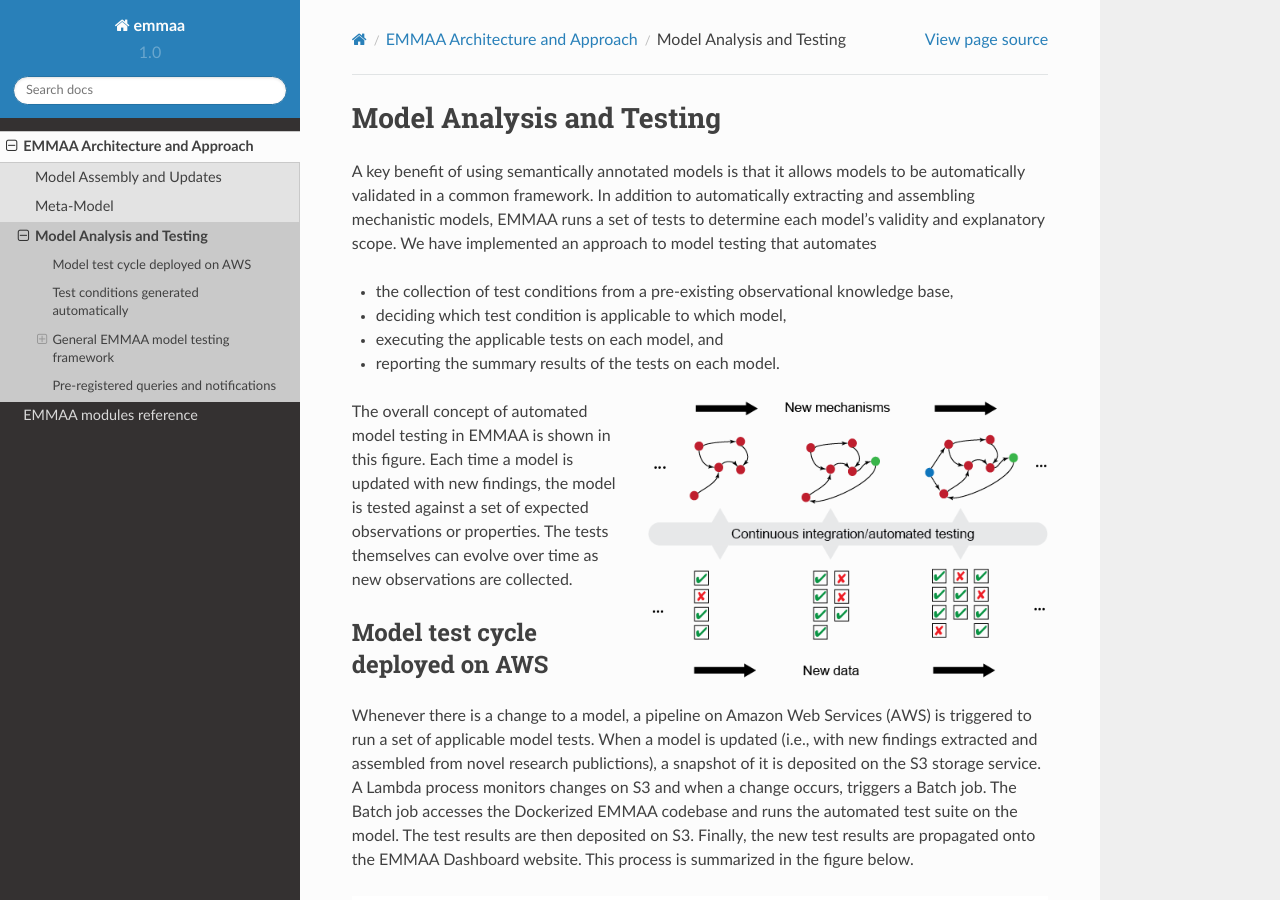
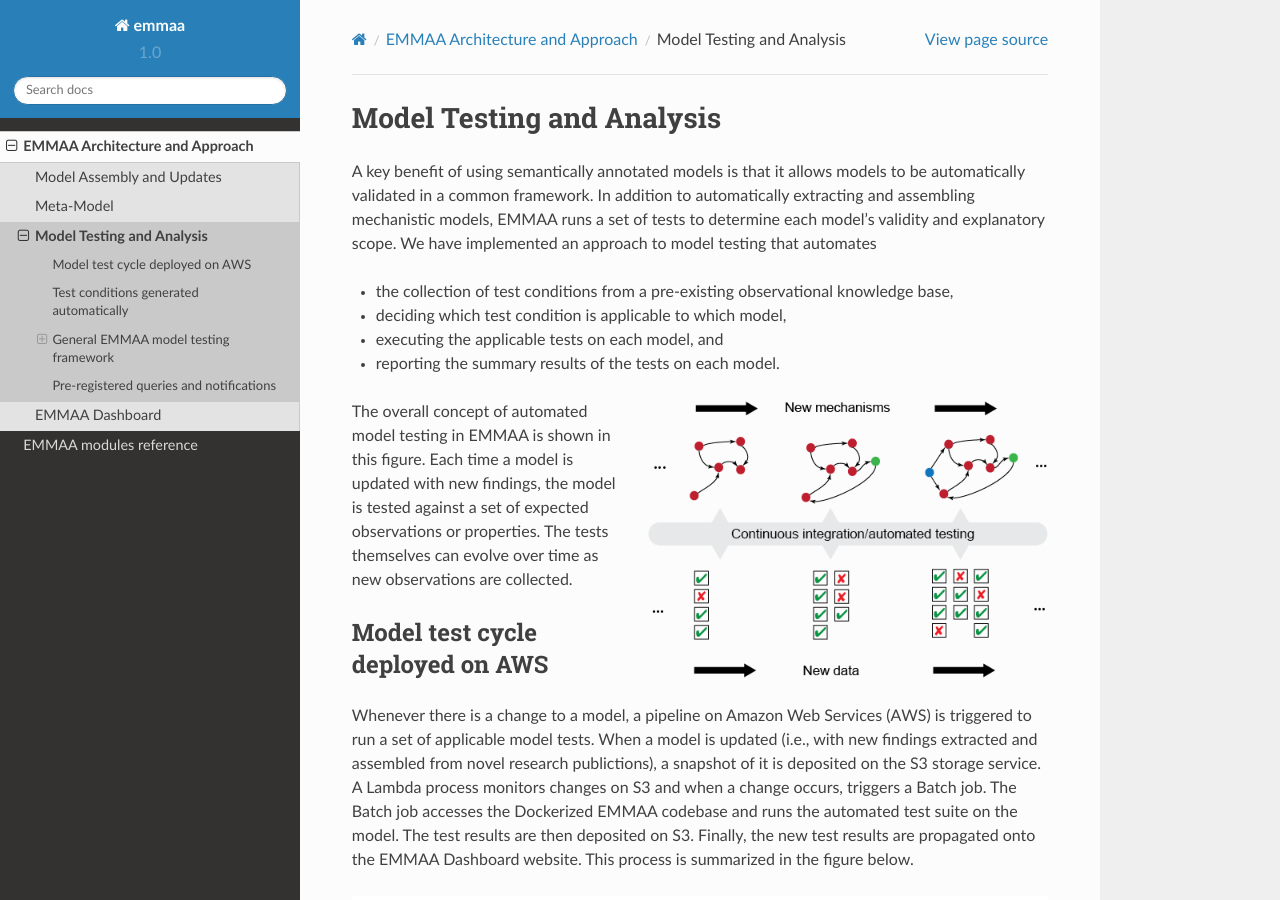
Before and after one commit to gyorilab/emmaa, a Sphinx documentation site: the page built from doc/architecture/analysis.rst, in a window 1280 px wide and 900 px high. Built offline with Sphinx 7.4.7 and the Read the Docs theme 2.0.0, drawn with Linux system fonts in a browser that asks for light colours.

Commit message:
Add page about dashboard

```diff
--- a/doc/architecture/analysis.rst
+++ b/doc/architecture/analysis.rst
@@ -1,6 +1,6 @@
 .. _model_analysis:
 
-Model Analysis and Testing
+Model Testing and Analysis
 ==========================
 
 A key benefit of using semantically annotated models is that it allows models
--- a/doc/architecture/index.rst
+++ b/doc/architecture/index.rst
@@ -16,3 +16,4 @@
    assembly
    metamodel
    analysis
+   dashboard
```
Also changed, not shown: doc/architecture/dashboard.rst (added, +16 -0 lines), doc/_static/images/dashboard_models.png (added).
